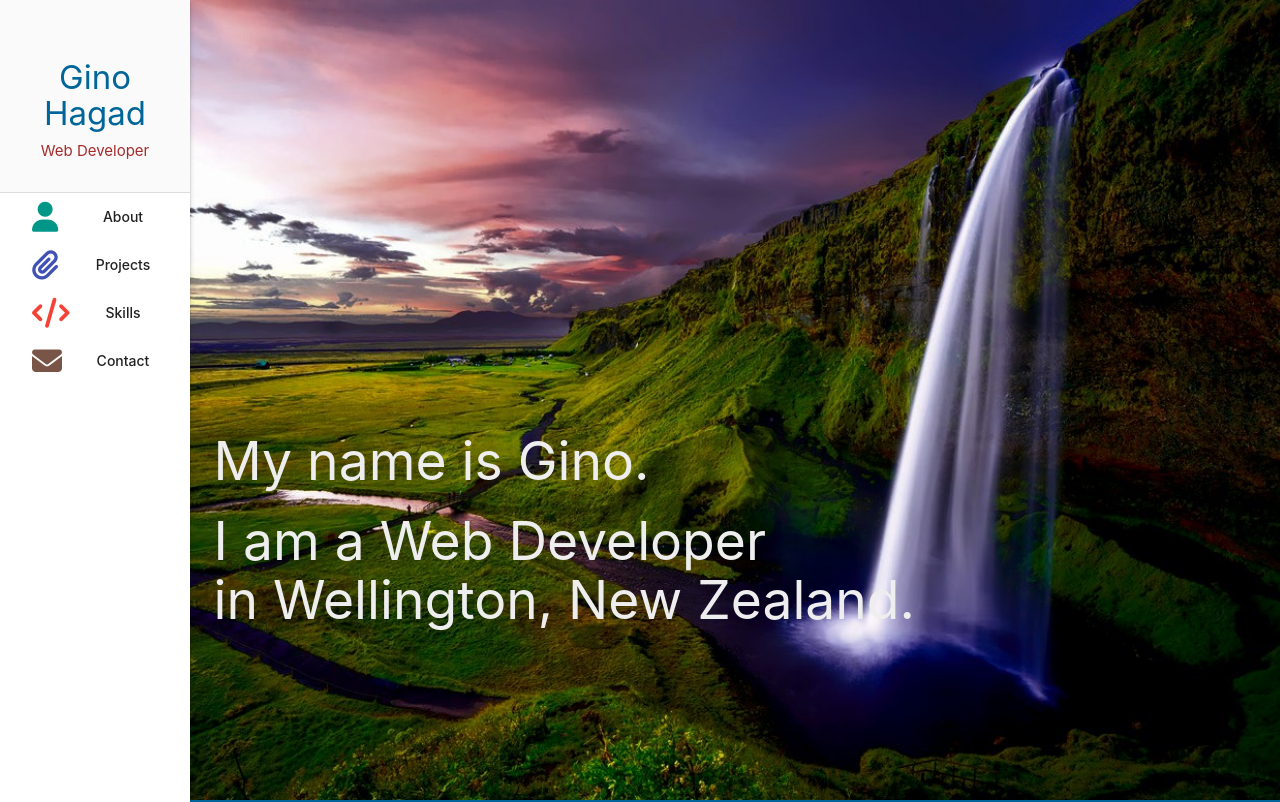
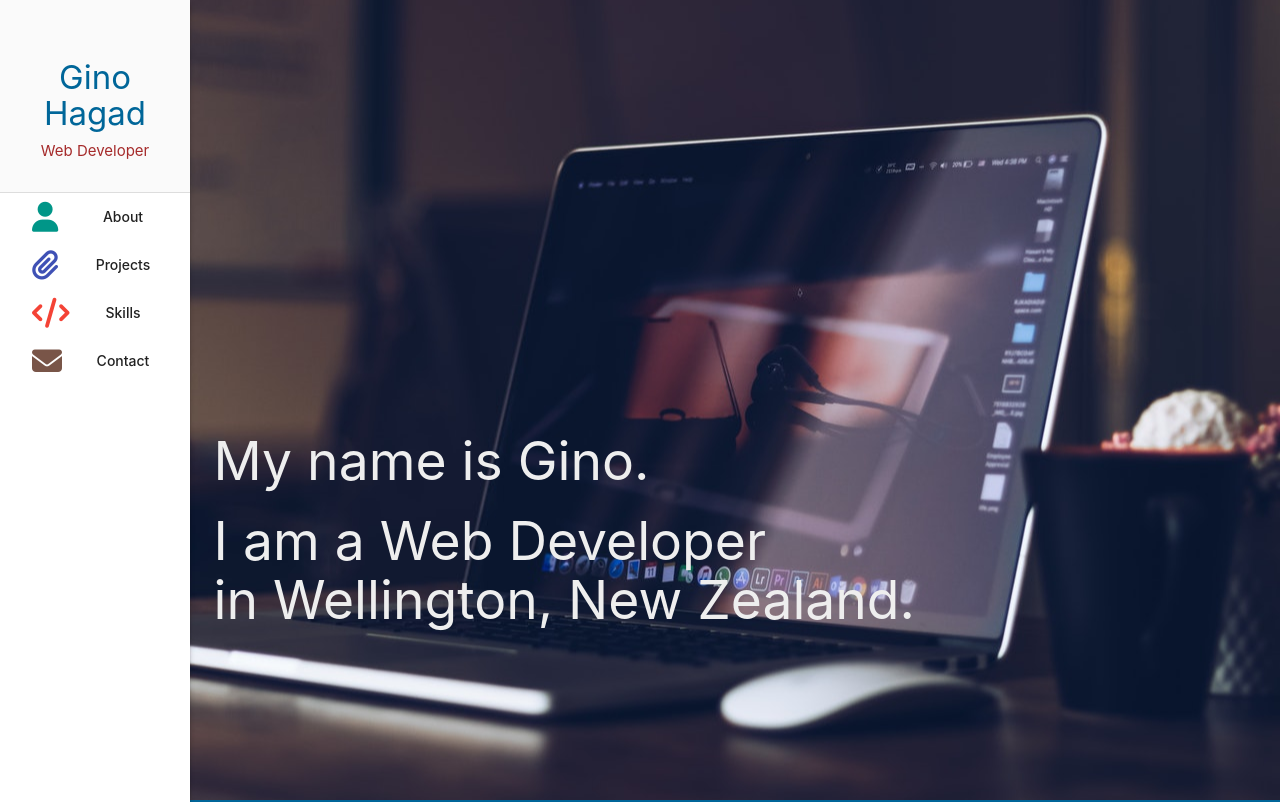
Before and after one commit to ginohagad/portfolio, a React (Create React App) app: page / in a window 1280 px wide. Shown: the top 802 px of the page. Built offline with nearby package versions, Linux system fonts and the light colour scheme.

Commit message:
Updated top page background image.

```diff
--- a/src/components/Top/Top.module.css
+++ b/src/components/Top/Top.module.css
@@ -1,5 +1,5 @@
 .top {
-  background: url(../../images/naturebg.jpg) no-repeat center center;
+  background: url(../../images/computerbg.jpg) no-repeat center center;
   -webkit-background-size: cover;
   -moz-background-size: cover;
   -o-background-size: cover;
```
Also changed, not shown: src/images/computerbg.jpg (added).
